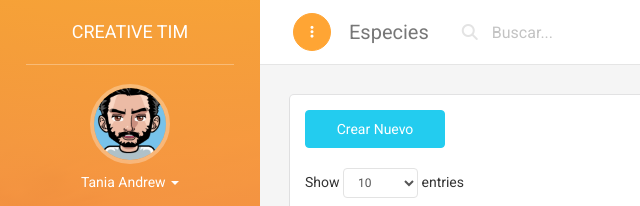
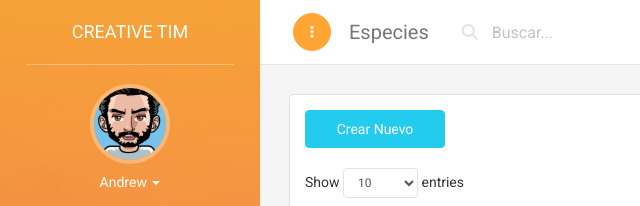
Before and after one commit to andrewstyle22/ZooAzure, a plain HTML site: page ZooAzureApp/ZooAzureApp/index.html in a window 1280 px wide. Shown: the top 206 px of the page, 0-640 px from the left. Drawn offline with Linux system fonts and the light colour scheme; some packages are replaced by stand-ins of ours; no server answers.

Commit message:
index.html, especieeditar.js

```diff
--- a/ZooAzureApp/ZooAzureApp/index.html
+++ b/ZooAzureApp/ZooAzureApp/index.html
@@ -57,7 +57,7 @@
                     </div>
                     <div class="info">
                         <a data-toggle="collapse" href="#collapseExample" class="collapsed">
-                            Tania Andrew
+                            Andrew
                             <b class="caret"></b>
                         </a>
                         <div class="collapse" id="collapseExample">
```
Also changed, not shown: ZooAzureApp/ZooAzureApp/js/especieeditar.js (line endings or trailing spaces).
